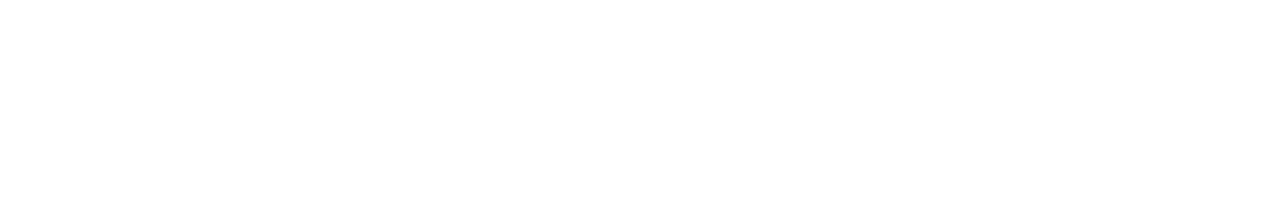
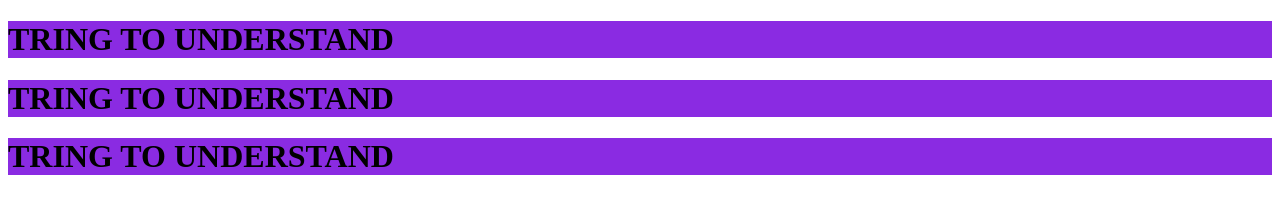
Before and after one commit to shezan-223/solved, a plain HTML site: page index.html in a window 1280 px wide. Drawn offline with Linux system fonts and the light colour scheme.

Commit message:
solved commit

```diff
--- a/index.html
+++ b/index.html
@@ -4,8 +4,26 @@
     <meta charset="UTF-8">
     <meta name="viewport" content="width=device-width, initial-scale=1.0">
     <title>solved  html></title>
+    <link rel="stylesheet" href="styles.css">
 </head>
 <body>
+    <div class="practice">
+<h1> TRING TO UNDERSTAND
 
+</h1>
+
+    </div>
+    <div class="practice">
+<h1> TRING TO UNDERSTAND
+
+</h1>
+
+    </div>
+    <div class="practice">
+<h1> TRING TO UNDERSTAND
+
+</h1>
+
+    </div>
 </body>
 </html>
--- /dev/null
+++ b/styles.css
@@ -0,0 +1,3 @@
+.practice{
+    background-color: blueviolet;
+}
```
